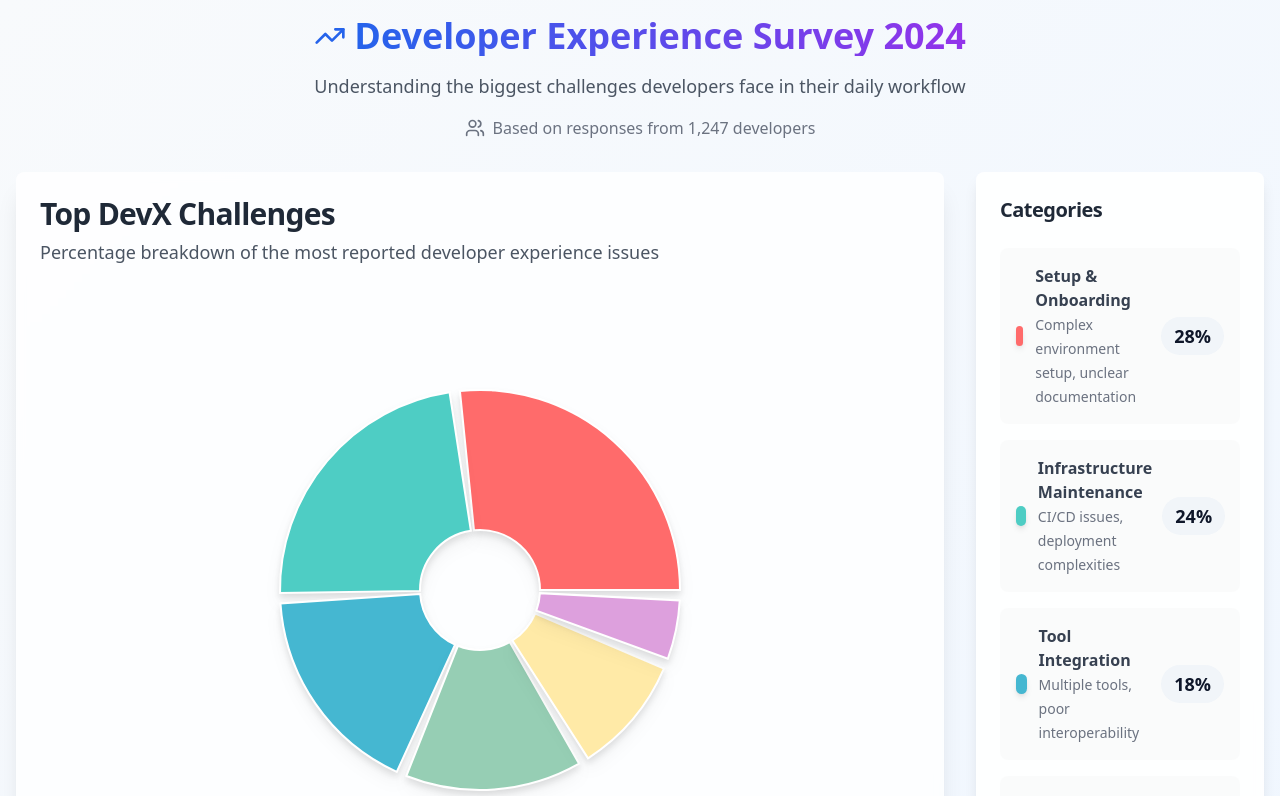
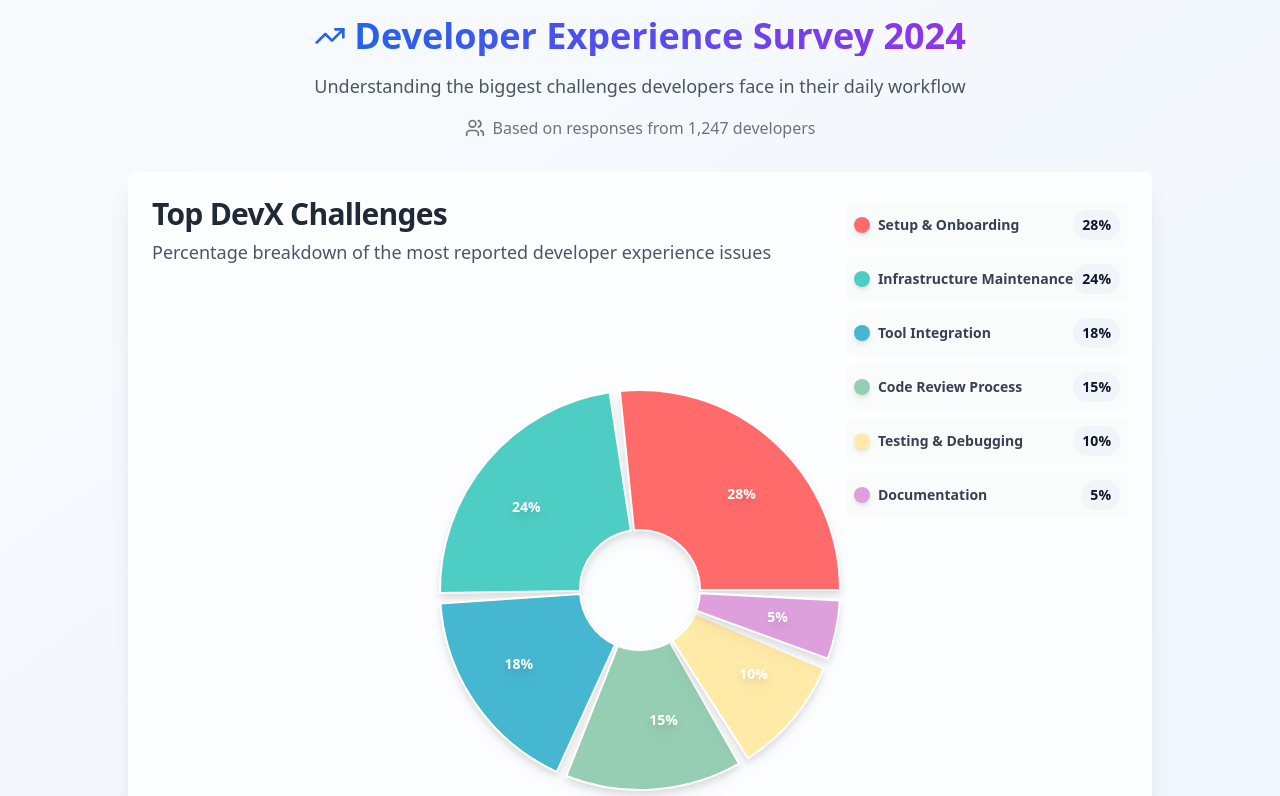
Before and after one commit to odeskvaibhav/devx-pie-insights-chart, a React (Vite) app: page / in a window 1280 px wide. Shown: the top 796 px of the page. Built offline with nearby package versions, Linux system fonts and the light colour scheme.

Commit message:
Refactor: Improve pie chart layout and content
- Move category labels to the top right of the pie chart.
- Add percentages inside the pie chart.
- Remove category descriptions.

```diff
--- a/src/pages/Index.tsx
+++ b/src/pages/Index.tsx
@@ -6,12 +6,12 @@ import { Badge } from '@/components/ui/badge';
 import { Users, TrendingUp } from 'lucide-react';
 
 const surveyData = [
-  { name: 'Setup & Onboarding', value: 28, color: '#FF6B6B', description: 'Complex environment setup, unclear documentation' },
-  { name: 'Infrastructure Maintenance', value: 24, color: '#4ECDC4', description: 'CI/CD issues, deployment complexities' },
-  { name: 'Tool Integration', value: 18, color: '#45B7D1', description: 'Multiple tools, poor interoperability' },
-  { name: 'Code Review Process', value: 15, color: '#96CEB4', description: 'Slow reviews, inconsistent feedback' },
-  { name: 'Testing & Debugging', value: 10, color: '#FFEAA7', description: 'Flaky tests, hard-to-debug issues' },
-  { name: 'Documentation', value: 5, color: '#DDA0DD', description: 'Outdated docs, missing information' }
+  { name: 'Setup & Onboarding', value: 28, color: '#FF6B6B' },
+  { name: 'Infrastructure Maintenance', value: 24, color: '#4ECDC4' },
+  { name: 'Tool Integration', value: 18, color: '#45B7D1' },
+  { name: 'Code Review Process', value: 15, color: '#96CEB4' },
+  { name: 'Testing & Debugging', value: 10, color: '#FFEAA7' },
+  { name: 'Documentation', value: 5, color: '#DDA0DD' }
 ];
 
 const CustomTooltip = ({ active, payload }: any) => {
@@ -20,12 +20,31 @@ const CustomTooltip = ({ active, payload }: any) => {
     return (
       <div className="bg-white p-4 rounded-lg shadow-lg border border-gray-200 max-w-xs">
         <p className="font-semibold text-gray-800 mb-1">{data.name}</p>
-        <p className="text-2xl font-bold text-gray-900 mb-2">{data.value}%</p>
-        <p className="text-sm text-gray-600">{data.description}</p>
+        <p className="text-2xl font-bold text-gray-900">{data.value}%</p>
       </div>
     );
   }
   return null;
+};
+
+const renderCustomizedLabel = ({ cx, cy, midAngle, innerRadius, outerRadius, percent }: any) => {
+  const RADIAN = Math.PI / 180;
+  const radius = innerRadius + (outerRadius - innerRadius) * 0.5;
+  const x = cx + radius * Math.cos(-midAngle * RADIAN);
+  const y = cy + radius * Math.sin(-midAngle * RADIAN);
+
+  return (
+    <text
+      x={x}
+      y={y}
+      fill="white"
+      textAnchor={x > cx ? 'start' : 'end'}
+      dominantBaseline="central"
+      className="font-bold text-sm drop-shadow-lg"
+    >
+      {`${(percent * 100).toFixed(0)}%`}
+    </text>
+  );
 };
 
 const Index = () => {
@@ -49,18 +68,34 @@ const Index = () => {
           </div>
         </div>
 
-        {/* Main Chart with Legend */}
-        <div className="grid lg:grid-cols-4 gap-8">
-          {/* Pie Chart */}
-          <div className="lg:col-span-3">
+        {/* Main Chart */}
+        <div className="max-w-5xl mx-auto">
           <Card className="shadow-xl border-0 bg-white/80 backdrop-blur-sm">
-              <CardHeader>
+            <CardHeader className="relative">
               <CardTitle className="text-3xl font-bold text-gray-800">
                 Top DevX Challenges
               </CardTitle>
               <CardDescription className="text-gray-600 text-lg">
                 Percentage breakdown of the most reported developer experience issues
               </CardDescription>
+
+              {/* Categories in top right */}
+              <div className="absolute top-6 right-6 space-y-2 max-w-xs">
+                {surveyData.map((item, index) => (
+                  <div key={index} className="flex items-center justify-between p-2 rounded-lg bg-gray-50/80">
+                    <div className="flex items-center gap-2">
+                      <div
+                        className="w-4 h-4 rounded-full shadow-md"
+                        style={{ backgroundColor: item.color }}
+                      />
+                      <span className="font-semibold text-gray-700 text-sm">{item.name}</span>
+                    </div>
+                    <Badge variant="secondary" className="font-bold text-sm px-2 py-1">
+                      {item.value}%
+                    </Badge>
+                  </div>
+                ))}
+              </div>
             </CardHeader>
             <CardContent>
               <div className="h-[600px]">
@@ -70,6 +105,8 @@ const Index = () => {
                       data={surveyData}
                       cx="50%"
                       cy="50%"
+                      labelLine={false}
+                      label={renderCustomizedLabel}
                       outerRadius={200}
                       innerRadius={60}
                       paddingAngle={3}
@@ -94,37 +131,6 @@ const Index = () => {
             </CardContent>
           </Card>
         </div>
-
-          {/* Right Side Legend */}
-          <div className="space-y-4">
-            <Card className="shadow-lg border-0 bg-white/90 backdrop-blur-sm">
-              <CardHeader>
-                <CardTitle className="text-xl font-bold text-gray-800">
-                  Categories
-                </CardTitle>
-              </CardHeader>
-              <CardContent className="space-y-4">
-                {surveyData.map((item, index) => (
-                  <div key={index} className="flex items-center justify-between p-4 rounded-lg bg-gray-50/80 hover:bg-gray-100/80 transition-colors">
-                    <div className="flex items-center gap-3">
-                      <div
-                        className="w-5 h-5 rounded-full shadow-md"
-                        style={{ backgroundColor: item.color }}
-                      />
-                      <div>
-                        <span className="font-semibold text-gray-700 block">{item.name}</span>
-                        <span className="text-sm text-gray-500">{item.description}</span>
-                      </div>
-                    </div>
-                    <Badge variant="secondary" className="font-bold text-lg px-3 py-1">
-                      {item.value}%
-                    </Badge>
-                  </div>
-                ))}
-              </CardContent>
-            </Card>
-          </div>
-        </div>
       </div>
     </div>
   );
```
Lines whose indentation alone changed are shown as unchanged.
